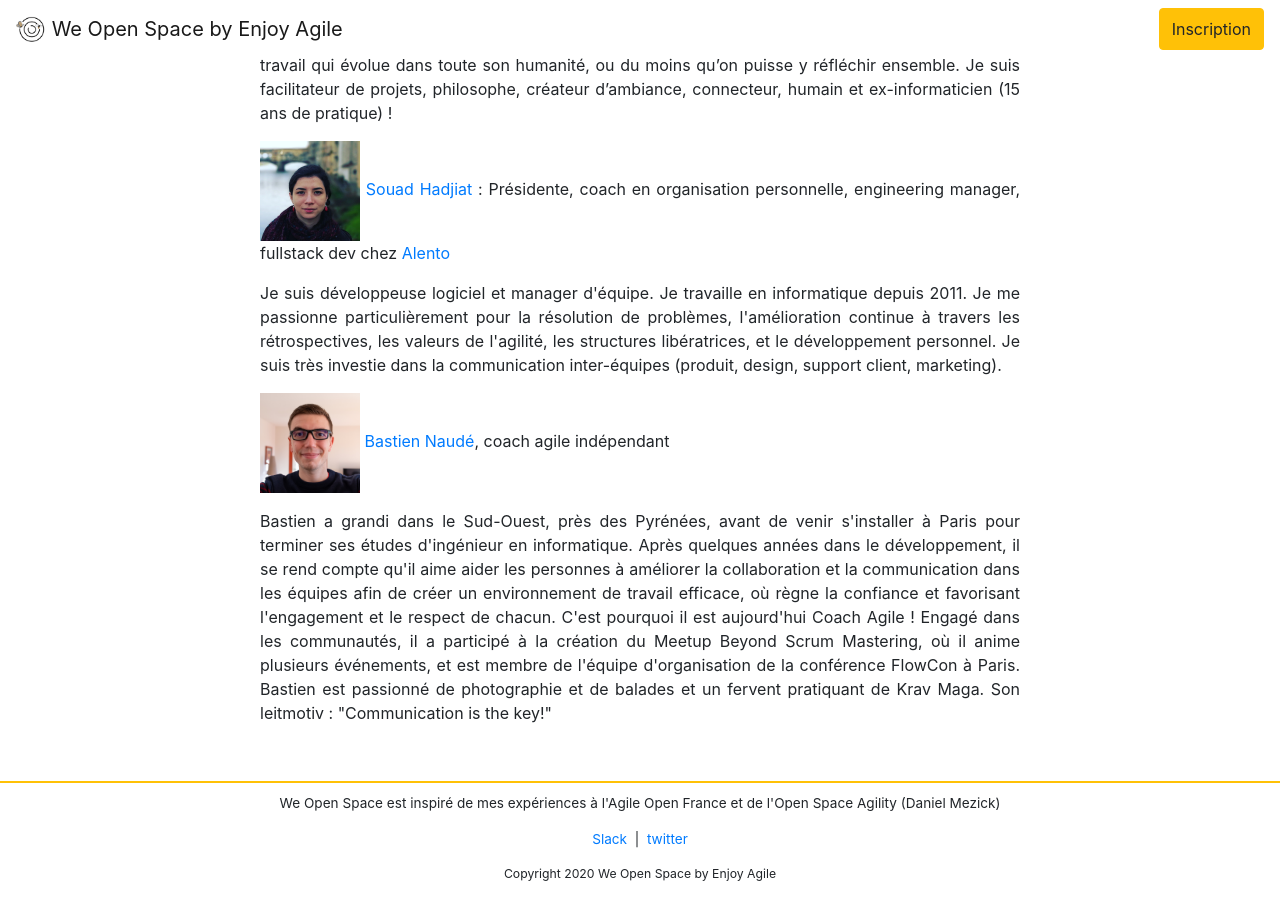
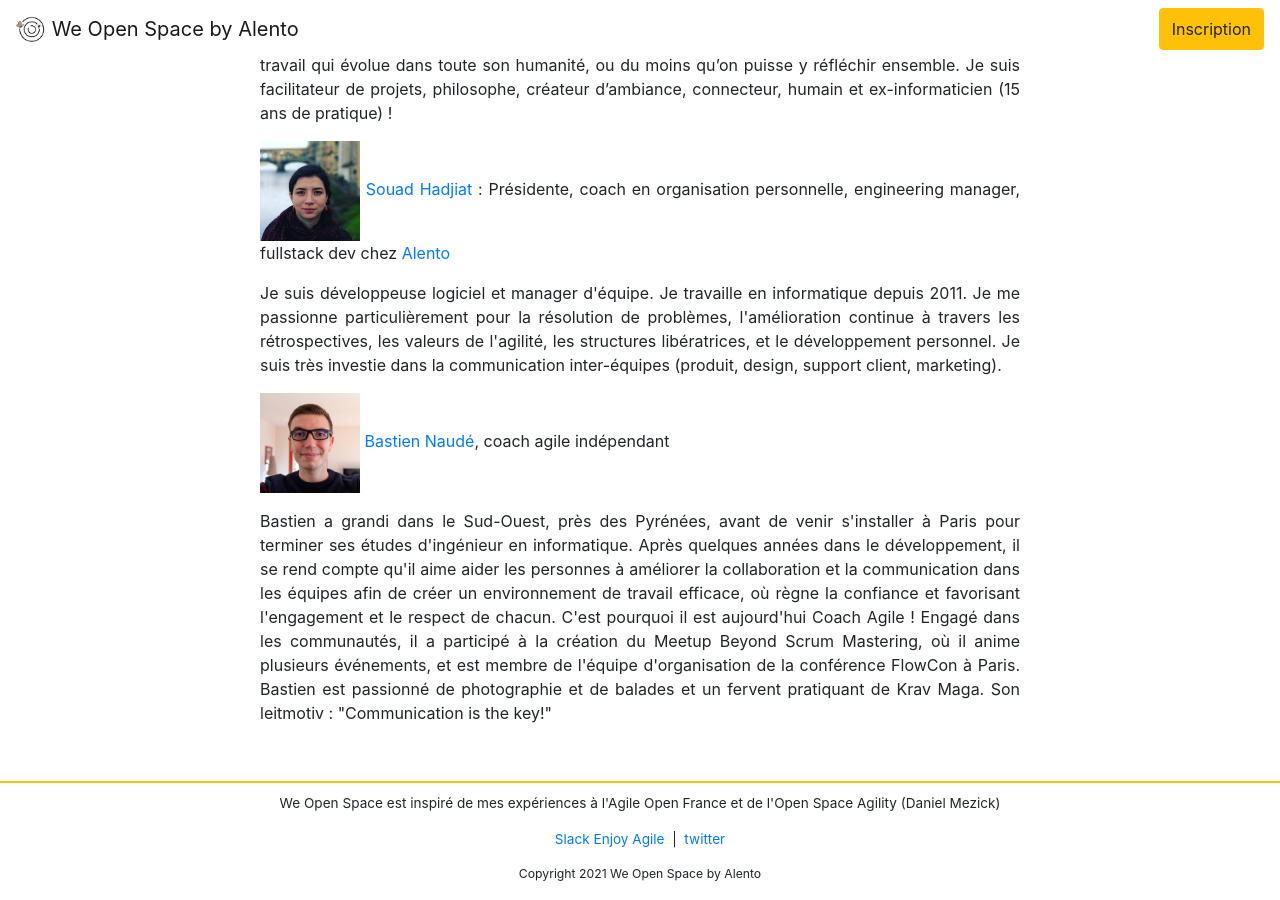
Before and after one commit to alexthib/weopenspace, a Jekyll site: the page built from index.html, in a window 1280 px wide and 900 px high, scrolled down 2550 px. Built offline with Jekyll 4.4.1, drawn with Linux system fonts in a browser that asks for light colours; nearby versions of some CDN libraries; the list of posts is cut into pages by our own code.

Commit message:
- copyright 2021 - maj "by Alento"

```diff
--- a/_includes/footer.html
+++ b/_includes/footer.html
@@ -21,7 +21,7 @@
           </a>
         </p>
   	    <p class="copyright">
-        	Copyright 2020 We Open Space by Enjoy Agile
+        	Copyright 2021 We Open Space by Alento
         </p>
     </footer>
 
--- a/_includes/header.html
+++ b/_includes/header.html
@@ -41,7 +41,7 @@
     <nav class="navbar navbar-light bg-white sticky-top py-2">
       <a class="navbar-brand" href="/">
         <img src="/images/weopenspace-logo.png" width="30" height="30" class="d-inline-block align-top" alt="We Open Space by Enjoy Agile">
-        We Open Space by Enjoy Agile
+        We Open Space by Alento
       </a>
       <a class="py-2 d-md-inline-block btn btn-warning"
          href="https://www.meetup.com/fr-FR/We-Open-Space/events/268562548/"
```
Also changed, not shown: other parts of _includes/footer.html (+2 -2 lines).
